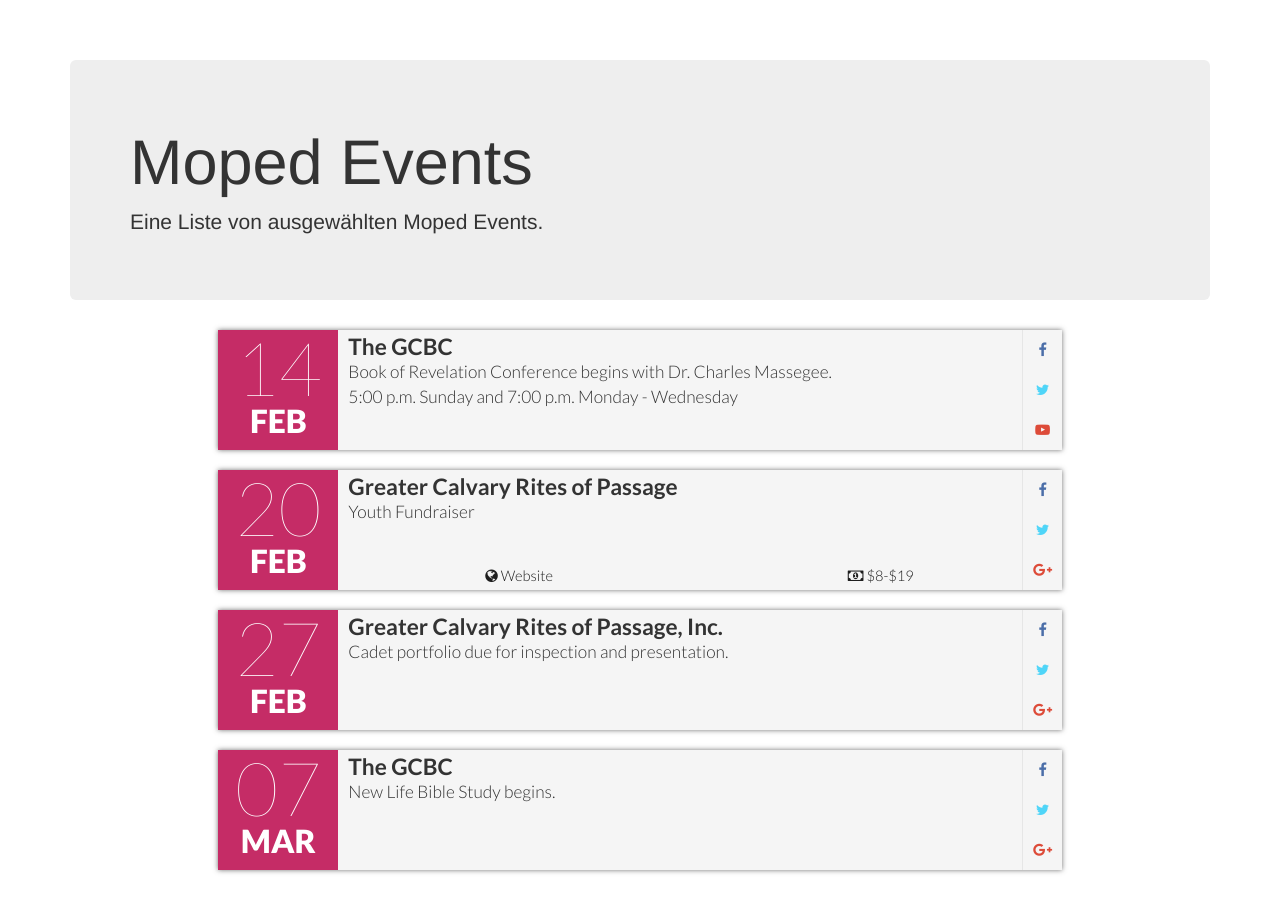
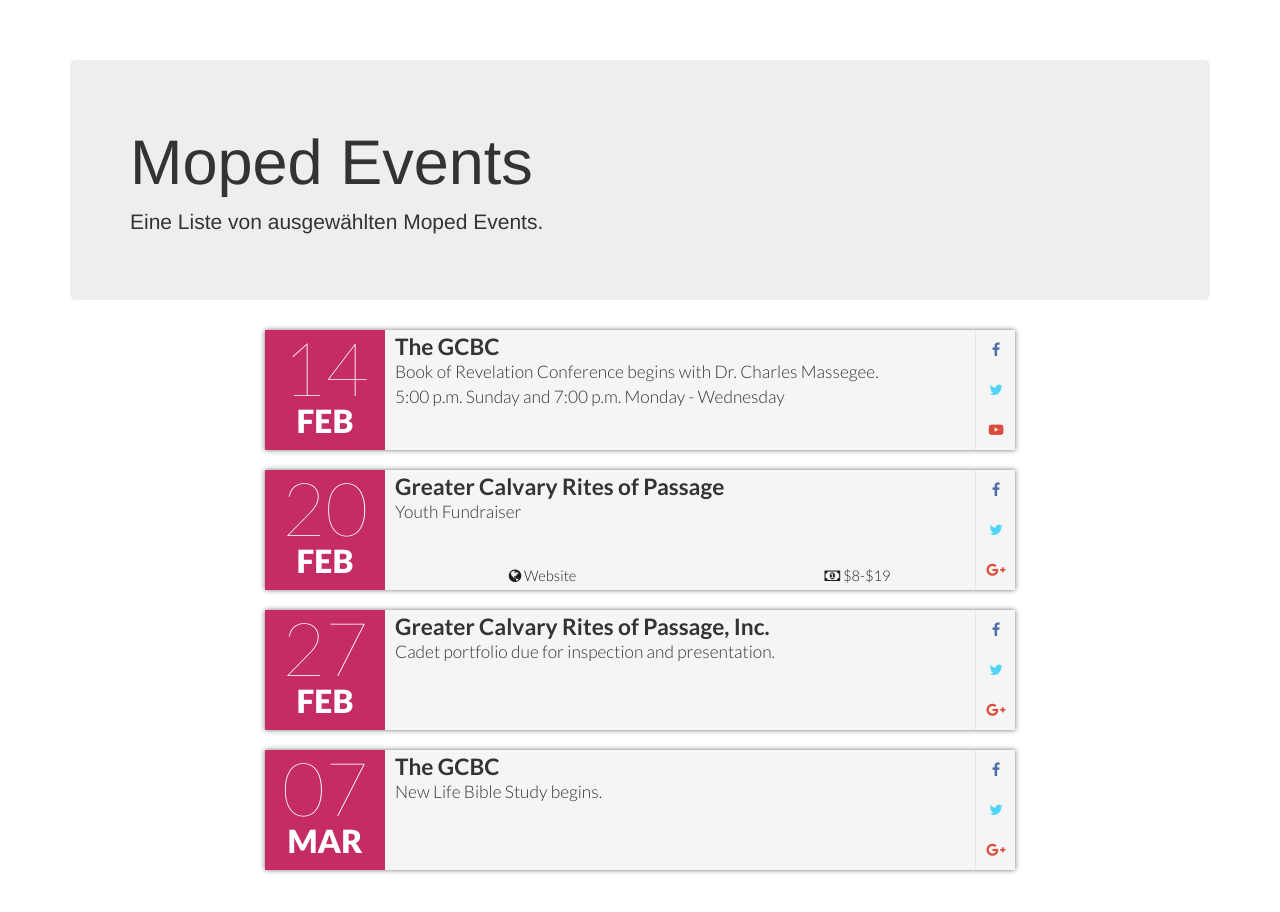
Before and after one commit to designer2k2/moped, a plain HTML site: page index.html in a window 1280 px wide. Drawn offline with nearby package versions, Linux system fonts and the light colour scheme.

Commit message:
Update index.html

```diff
--- a/index.html
+++ b/index.html
@@ -35,10 +35,7 @@
     <h1>Moped Events</h1>
     <p>Eine Liste von ausgewählten Moped Events.</p>
   </div>
-  </div>
 
-
-    <div class="container1">
 		<div class="row">
 			<div class="[ col-xs-12 col-sm-offset-2 col-sm-8 ]">
 				<ul class="event-list">
```
